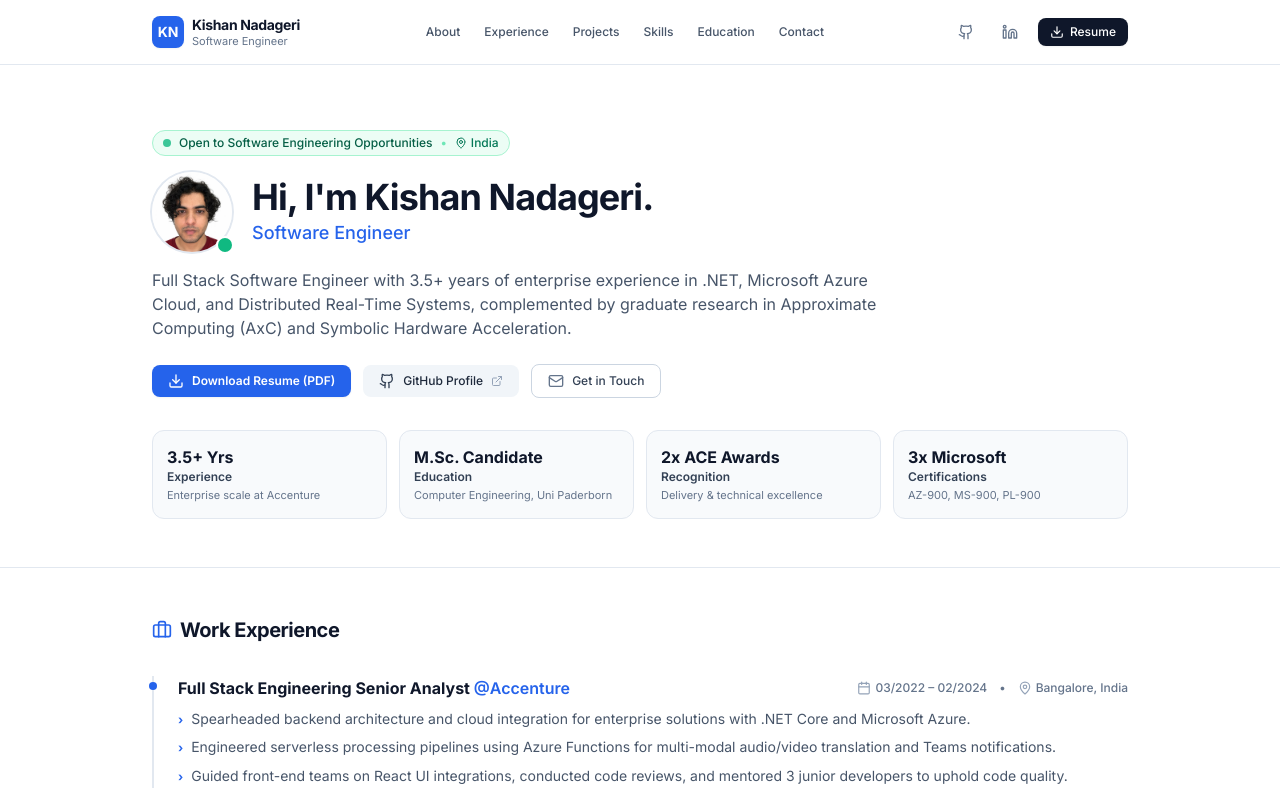
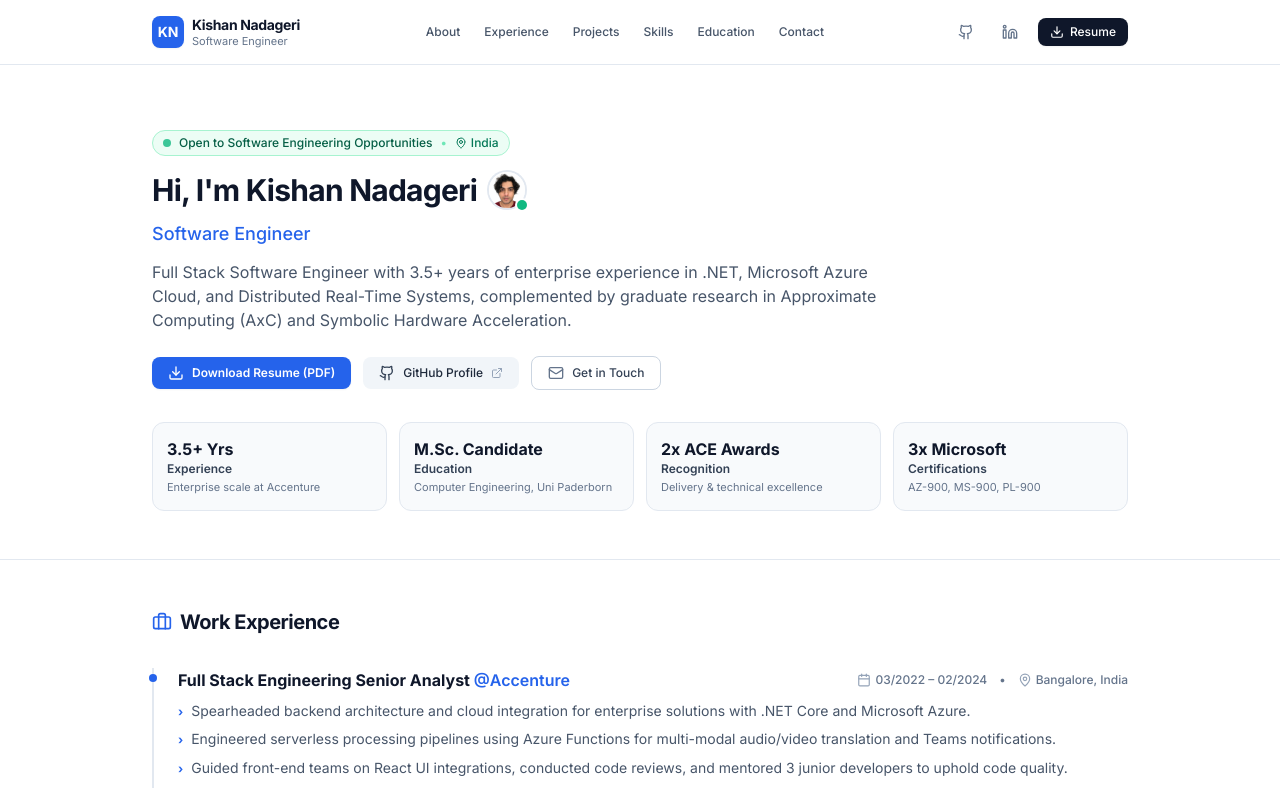
Before and after one commit to KkishanN/KkishanN, a React (Vite) app: page / in a window 1280 px wide. Shown: the top 788 px of the page. Built offline with nearby package versions, Linux system fonts and the light colour scheme.

Commit message:
feat(hero): make profile picture very small and positioned directly beside name

```diff
--- a/src/components/Hero.tsx
+++ b/src/components/Hero.tsx
@@ -18,29 +18,28 @@
           </span>
         </div>
 
-        {/* Main Headline with Profile Photo beside Name */}
-        <div className="space-y-4 max-w-3xl">
-          <div className="flex items-center gap-4 sm:gap-5">
+        {/* Main Headline with very small photo beside Name */}
+        <div className="space-y-3 max-w-3xl">
+          <div className="flex items-center gap-3 flex-wrap">
+            <h1 className="text-2xl sm:text-3xl font-extrabold text-slate-900 tracking-tight">
+              Hi, I'm {PORTFOLIO_DATA.personal.name}
+            </h1>
             <div className="relative shrink-0">
               <img
                 src={PORTFOLIO_DATA.personal.avatar}
                 alt={PORTFOLIO_DATA.personal.name}
-                className="w-16 h-16 sm:w-20 sm:h-20 rounded-full object-cover ring-2 ring-slate-200 shadow-sm"
+                className="w-8 h-8 sm:w-9 sm:h-9 rounded-full object-cover ring-2 ring-slate-200 shadow-xs"
               />
               <span
-                className="absolute bottom-0 right-0 w-3.5 h-3.5 rounded-full bg-emerald-500 ring-2 ring-white"
+                className="absolute -bottom-0.5 -right-0.5 w-2.5 h-2.5 rounded-full bg-emerald-500 ring-2 ring-white"
                 title="Available for opportunities"
               />
             </div>
-            <div>
-              <h1 className="text-2xl sm:text-4xl font-extrabold text-slate-900 tracking-tight">
-                Hi, I'm {PORTFOLIO_DATA.personal.name}.
-              </h1>
-              <p className="text-base sm:text-lg font-medium text-blue-600 mt-0.5">
-                {PORTFOLIO_DATA.personal.title}
-              </p>
-            </div>
           </div>
+
+          <p className="text-base sm:text-lg font-medium text-blue-600">
+            {PORTFOLIO_DATA.personal.title}
+          </p>
 
           <p className="text-sm sm:text-base text-slate-600 leading-relaxed font-normal">
             {PORTFOLIO_DATA.personal.headline}
```
Also changed, not shown: 1 other file (tests, documents, lock files or other folders).
